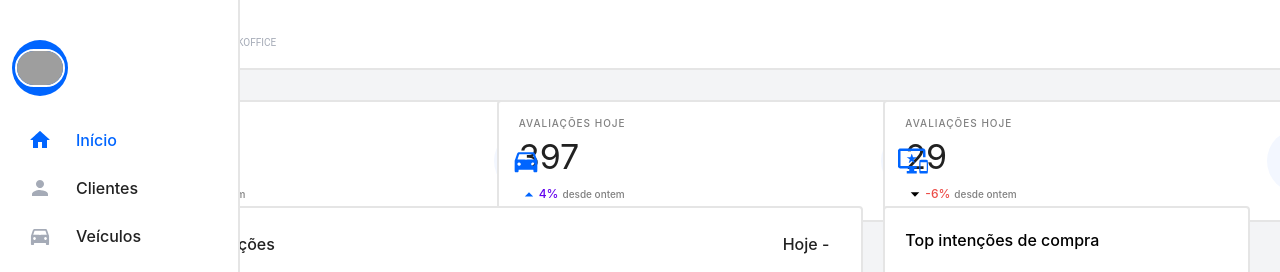
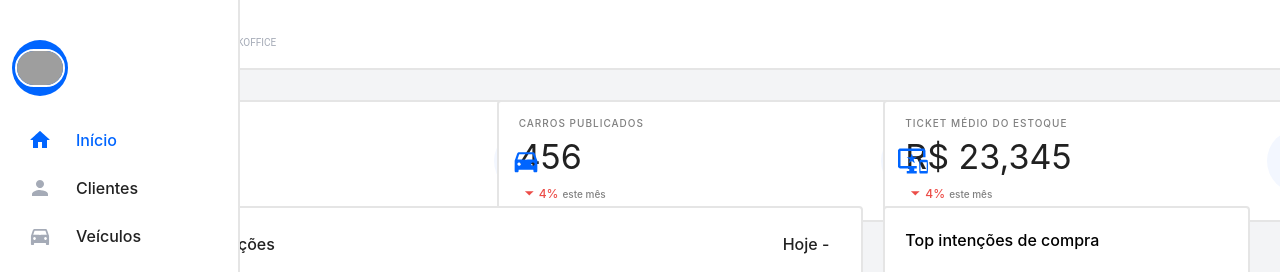
Before and after one commit to Luis-Kendelick/financial-dashboard, a React (Vite) app: page / in a window 1280 px wide. Shown: the top 272 px of the page. Built offline with nearby package versions, Linux system fonts and the light colour scheme; grey boxes are pictures that could not be loaded.

Commit message:
chore: improve constants on InfoCard component

```diff
--- a/src/components/common/InfoCard/index.tsx
+++ b/src/components/common/InfoCard/index.tsx
@@ -12,7 +12,8 @@ const InfoCard: React.FC<IInfoCardProps> = ({
   percentage,
   icon,
   className,
-  avgPriceIsDropping
+  avgPriceIsDropping = false,
+  percentagePeriod
 }) => {
   return (
     <div
@@ -28,19 +29,23 @@ const InfoCard: React.FC<IInfoCardProps> = ({
         <div className="w-full flex items-center">
           <Icon
             IconComponent={
-              percentage > 0
-                ? ArrowUpIcon
-                : percentage === 0
+              avgPriceIsDropping
+                ? ArrowDownIcon
+                : avgPriceIsDropping === null
                 ? StableIcon
-                : ArrowDownIcon
+                : ArrowUpIcon
             }
-            className="w-5 flex"
+            className={`w-5 flex ${avgPriceIsDropping
+              ? 'fill-blood-red'
+              : avgPriceIsDropping === null
+              ? 'fill-black-87'
+              : 'fill-blue-violet'}`}
           />
           <h3 className={`font-inter font-medium text-xs ${avgPriceIsDropping ? 'text-blood-red' : 'text-blue-violet'}`}>
             {percentage}%
           </h3>
           <h3 className="ml-1 font-inter font-medium text-[10px] text-black-05">
-            desde ontem
+            {percentagePeriod}
           </h3>
         </div>
       </div>
--- a/src/components/pages/Home/index.tsx
+++ b/src/components/pages/Home/index.tsx
@@ -10,29 +10,47 @@ import PieChart from "components/PieChart";
 import Icon from "components/common/Icon";
 
 const Home: React.FC = () => {
+  const avgTicket = {
+    value: 23345,
+    percentageSinceYesterday: 4,
+    isDroping: true,
+  };
+  const totalCars = {
+    value: 456,
+    percentageSinceYesterday: 4,
+    isDroping: true,
+  };
+  const totalAvaliationsToday = {
+    value: 54,
+    percentageSinceYesterday: 4,
+    isDroping: false,
+  };
   return (
     <div className="grid grid-cols-3 grid-rows-6 gap-y-7 bg-pale-gray text-black h-full w-full">
       <div className=" w-full row-span-1 col-span-3 grid grid-cols-3 gap-x-5">
         <InfoCard
           title="avaliações hoje"
-          value="29"
-          percentage={36}
+          value={totalAvaliationsToday.value.toLocaleString()}
+          percentage={totalAvaliationsToday.percentageSinceYesterday}
           icon={VehicleIcon}
-          avgPriceIsDropping={false}
+          avgPriceIsDropping={totalAvaliationsToday.isDroping}
+          percentagePeriod="desde ontem"
         />
         <InfoCard
-          title="avaliações hoje"
-          value="397"
-          percentage={4}
+          title="carros publicados"
+          value={totalCars.value.toLocaleString()}
+          percentage={totalCars.percentageSinceYesterday}
           icon={PersonIcon}
-          avgPriceIsDropping={false}
+          avgPriceIsDropping={totalCars.isDroping}
+          percentagePeriod="este mês"
         />
         <InfoCard
-          title="avaliações hoje"
-          value="29"
-          percentage={-6}
+          title="ticket médio do estoque"
+          value={`R$ ${avgTicket.value.toLocaleString()}`}
+          percentage={avgTicket.percentageSinceYesterday}
           icon={MoneyIcon}
-          avgPriceIsDropping={true}
+          avgPriceIsDropping={avgTicket.isDroping}
+          percentagePeriod="este mês"
         />
       </div>
       <div className="justify-between gap-x-5 w-full h-full row-span-5 col-span-3 grid grid-cols-3 grid-rows-6">
--- a/src/models/IInfoCard.ts
+++ b/src/models/IInfoCard.ts
@@ -7,4 +7,5 @@ export interface IInfoCardProps {
     icon: ComponentType;
     className?: string;
     avgPriceIsDropping: boolean;
+    percentagePeriod: 'este mês' | 'desde ontem'
   }
```
Also changed, not shown: src/assets/icons/ic-arrow-down.svg.
